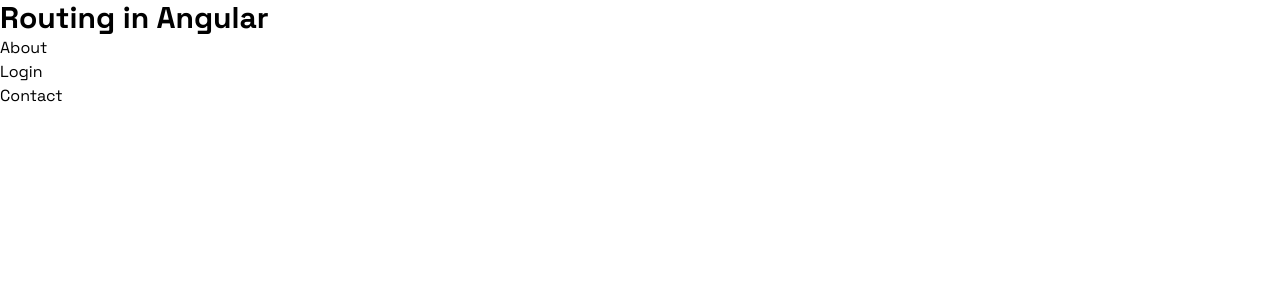
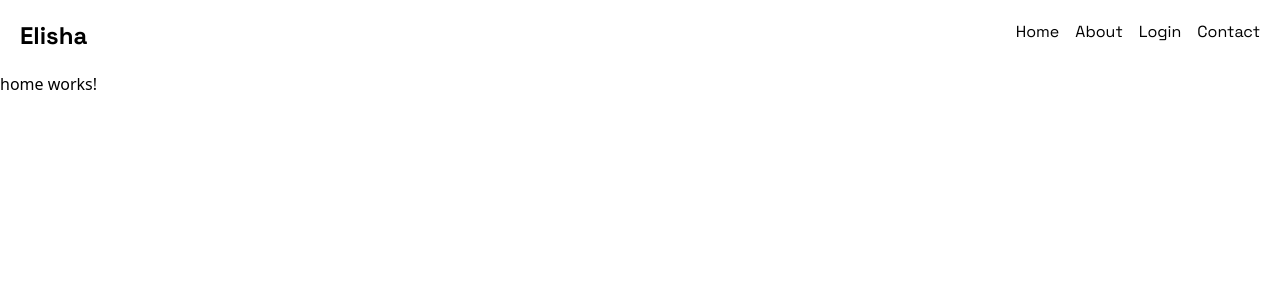
Before and after one commit to elishabhatti/angular-app, an Angular app: page / in a window 1280 px wide. Shown: the top 300 px of the page. Built offline with nearby package versions, Linux system fonts and the light colour scheme.

Commit message:
routing with header in angular

```diff
--- a/src/app/app.html
+++ b/src/app/app.html
@@ -1,9 +1,2 @@
-<h1 class="text-3xl font-bold">Routing in Angular</h1>
-
-<ul>
-  <li><a routerLink="/about">About</a></li>
-  <li><a routerLink="/login">Login</a></li>
-  <li><a routerLink="/contact">Contact</a></li>
-</ul>
-
+<app-header> </app-header>
 <router-outlet />
--- a/src/app/app.routes.ts
+++ b/src/app/app.routes.ts
@@ -2,8 +2,10 @@ import { Routes } from '@angular/router';
 import { About } from './about/about';
 import { Login } from './login/login';
 import { Contact } from './contact/contact';
+import { Home } from './home/home';
 
 export const routes: Routes = [
+  { path: '', component: Home },
   { path: 'about', component: About },
   { path: 'login', component: Login },
   { path: 'contact', component: Contact },
--- a/src/app/app.ts
+++ b/src/app/app.ts
@@ -1,9 +1,10 @@
 import { Component } from '@angular/core';
-import { RouterLink, RouterOutlet } from '@angular/router';
+import { RouterOutlet } from '@angular/router';
+import { Header } from './header/header';
 
 @Component({
   selector: 'app-root',
-  imports: [RouterLink, RouterOutlet],
+  imports: [ RouterOutlet, Header],
   templateUrl: './app.html',
   styleUrl: './app.css',
 })
--- /dev/null
+++ b/src/app/header/header.html
@@ -0,0 +1,11 @@
+<nav class="flex justify-between p-5">
+  <div>
+    <h2 class="text-2xl font-bold">Elisha</h2>
+  </div>
+  <ul class="flex gap-4">
+    <li><a routerLink="/">Home</a></li>
+    <li><a routerLink="/about">About</a></li>
+    <li><a routerLink="/login">Login</a></li>
+    <li><a routerLink="/contact">Contact</a></li>
+  </ul>
+</nav>
--- /dev/null
+++ b/src/app/home/home.html
@@ -0,0 +1 @@
+<p>home works!</p>
```
Also changed, not shown: src/app/header/header.ts (added, +12 -0 lines), src/app/home/home.ts (added, +11 -0 lines), src/app/header/header.css (added), src/app/home/home.css (added), 2 other files (tests, documents, lock files or other folders).
